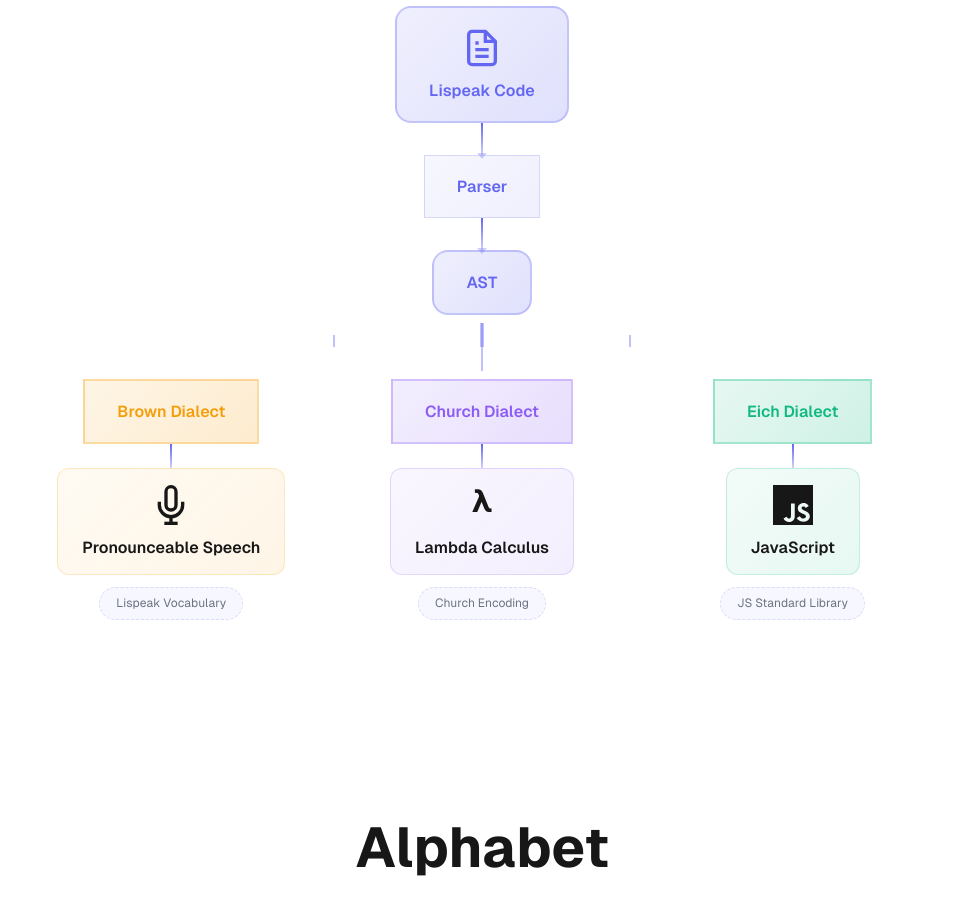
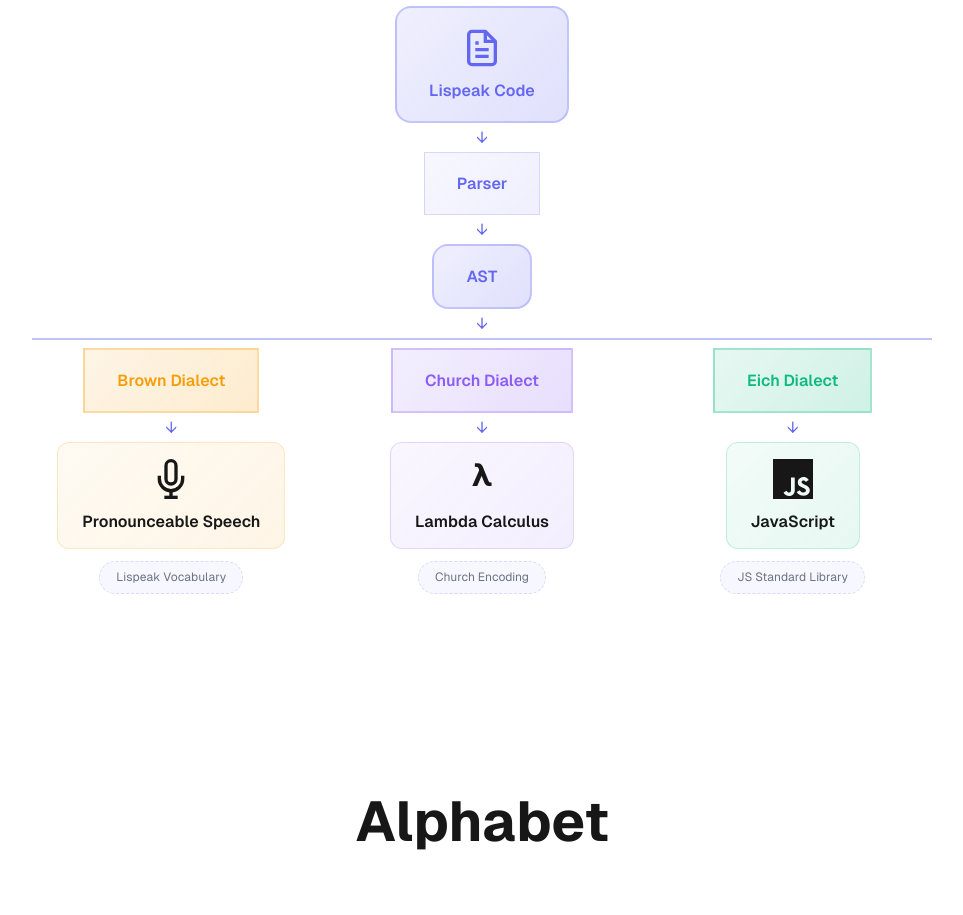
Before and after one commit to lispeak/lispeak, a Next.js app in the folder apps/web-landing/: page / in a window 1280 px wide. Shown: the part 1880-2795 px from the top of the page, without its empty margins (158-1121 px from the left). Built offline with nearby package versions, Linux system fonts and the light colour scheme; no server answers.

Commit message:
Fix landing

```diff
--- a/apps/web-landing/app/globals.css
+++ b/apps/web-landing/app/globals.css
@@ -296,120 +296,18 @@ body {
   display: flex;
   justify-content: center;
   align-items: center;
+  color: var(--accent);
+  font-size: 1rem;
+  padding: 0.25rem 0;
 }
 
-.arch-connector-single {
-  width: 2px;
-  height: 2rem;
-  background: linear-gradient(180deg, var(--accent) 0%, rgba(99, 102, 241, 0.3) 100%);
-  position: relative;
-}
-
-.arch-connector-single::after {
-  content: '';
-  position: absolute;
-  bottom: -4px;
-  left: 50%;
-  transform: translateX(-50%);
-  width: 0;
-  height: 0;
-  border-left: 5px solid transparent;
-  border-right: 5px solid transparent;
-  border-top: 6px solid rgba(99, 102, 241, 0.3);
-}
-
-.arch-dialect .arch-connector-single {
-  height: 1.5rem;
-}
-
-.arch-dialect .arch-connector-single::after {
-  display: none;
-}
-
-.arch-connector-triple {
-  position: relative;
+.arch-horizontal-line {
   width: 100%;
-  max-width: 700px;
-  height: 3rem;
-  margin: 0.5rem 0;
-}
-
-.arch-line {
-  position: absolute;
+  max-width: 900px;
+  height: 2px;
   background: var(--accent);
   opacity: 0.4;
-}
-
-.arch-line-left {
-  top: 0;
-  left: 50%;
-  width: 2px;
-  height: 50%;
-  transform-origin: top center;
-}
-
-.arch-line-left::after {
-  content: '';
-  position: absolute;
-  top: 50%;
-  left: 0;
-  width: calc(50% - 150px);
-  height: 2px;
-  background: var(--accent);
-  opacity: 1;
-  transform: translateX(-100%);
-}
-
-.arch-line-left::before {
-  content: '';
-  position: absolute;
-  top: 50%;
-  left: calc(-50% + 150px);
-  width: 2px;
-  height: 50%;
-  background: var(--accent);
-  opacity: 1;
-  transform: translateX(-100%);
-}
-
-.arch-line-center {
-  top: 0;
-  left: 50%;
-  transform: translateX(-50%);
-  width: 2px;
-  height: 100%;
-}
-
-.arch-line-right {
-  top: 0;
-  right: 50%;
-  width: 2px;
-  height: 50%;
-  transform-origin: top center;
-}
-
-.arch-line-right::after {
-  content: '';
-  position: absolute;
-  top: 50%;
-  right: 0;
-  width: calc(50% - 150px);
-  height: 2px;
-  background: var(--accent);
-  opacity: 1;
-  transform: translateX(100%);
-}
-
-.arch-line-right::before {
-  content: '';
-  position: absolute;
-  top: 50%;
-  right: calc(-50% + 150px);
-  width: 2px;
-  height: 50%;
-  background: var(--accent);
-  opacity: 1;
-  transform: translateX(100%);
+  margin-bottom: 0.5rem;
 }
 
 .arch-stdlib {
@@ -425,22 +323,11 @@ body {
 @media (max-width: 768px) {
   .arch-row-dialects {
     grid-template-columns: 1fr;
-    gap: 3rem;
+    gap: 2rem;
   }
 
-  .arch-connector-triple {
+  .arch-horizontal-line {
     display: none;
-  }
-
-  .arch-row-dialects::before {
-    content: '';
-    display: block;
-    width: 2px;
-    height: 2rem;
-    background: linear-gradient(180deg, var(--accent) 0%, rgba(99, 102, 241, 0.3) 100%);
-    position: absolute;
-    left: 50%;
-    transform: translateX(-50%);
   }
 }
 
--- a/apps/web-landing/app/page.tsx
+++ b/apps/web-landing/app/page.tsx
@@ -151,7 +151,7 @@ export default async function Home() {
             </div>
           </div>
 
-          <div className="arch-connector arch-connector-single" />
+          <div className="arch-connector">↓</div>
 
           <div className="arch-row">
             <div className="arch-node arch-node-process">
@@ -159,7 +159,7 @@ export default async function Home() {
             </div>
           </div>
 
-          <div className="arch-connector arch-connector-single" />
+          <div className="arch-connector">↓</div>
 
           <div className="arch-row">
             <div className="arch-node arch-node-primary">
@@ -167,18 +167,15 @@ export default async function Home() {
             </div>
           </div>
 
-          <div className="arch-connector arch-connector-triple">
-            <div className="arch-line arch-line-left" />
-            <div className="arch-line arch-line-center" />
-            <div className="arch-line arch-line-right" />
-          </div>
+          <div className="arch-connector">↓</div>
+          <div className="arch-horizontal-line" />
 
           <div className="arch-row arch-row-dialects">
             <div className="arch-dialect">
               <div className="arch-node arch-node-brown">
                 <span className="arch-node-label">Brown Dialect</span>
               </div>
-              <div className="arch-connector arch-connector-single" />
+              <div className="arch-connector">↓</div>
               <div className="arch-node arch-node-output arch-node-speech">
                 <div className="arch-node-icon">
                   <svg viewBox="0 0 24 24" fill="none" stroke="currentColor" strokeWidth="2">
@@ -199,7 +196,7 @@ export default async function Home() {
               <div className="arch-node arch-node-church">
                 <span className="arch-node-label">Church Dialect</span>
               </div>
-              <div className="arch-connector arch-connector-single" />
+              <div className="arch-connector">↓</div>
               <div className="arch-node arch-node-output arch-node-lambda">
                 <span className="arch-node-icon arch-node-icon-text">λ</span>
                 <span className="arch-node-label">Lambda Calculus</span>
@@ -213,7 +210,7 @@ export default async function Home() {
               <div className="arch-node arch-node-eich">
                 <span className="arch-node-label">Eich Dialect</span>
               </div>
-              <div className="arch-connector arch-connector-single" />
+              <div className="arch-connector">↓</div>
               <div className="arch-node arch-node-output arch-node-js">
                 <div className="arch-node-icon">
                   <svg viewBox="0 0 24 24" fill="currentColor">
```
